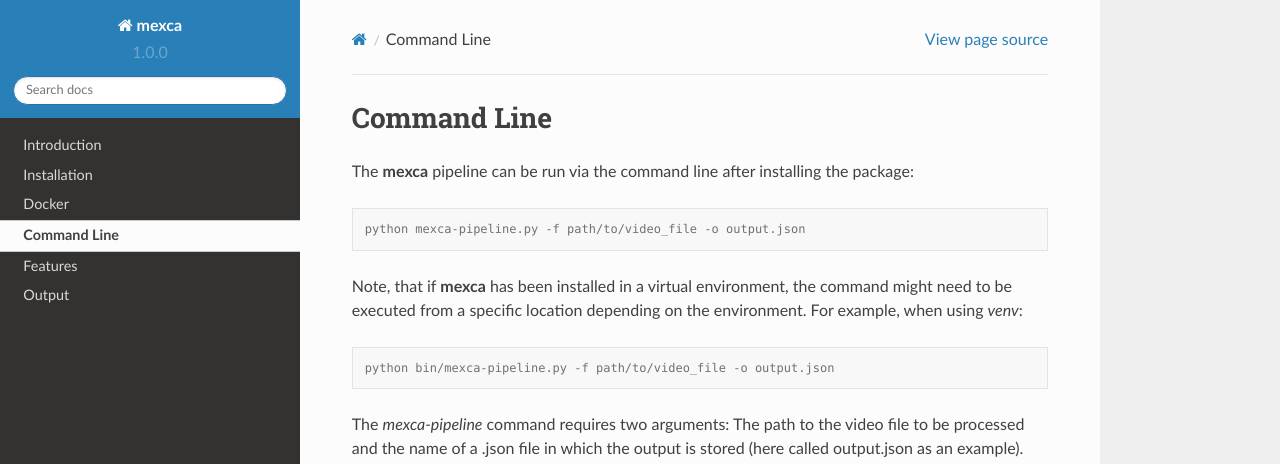
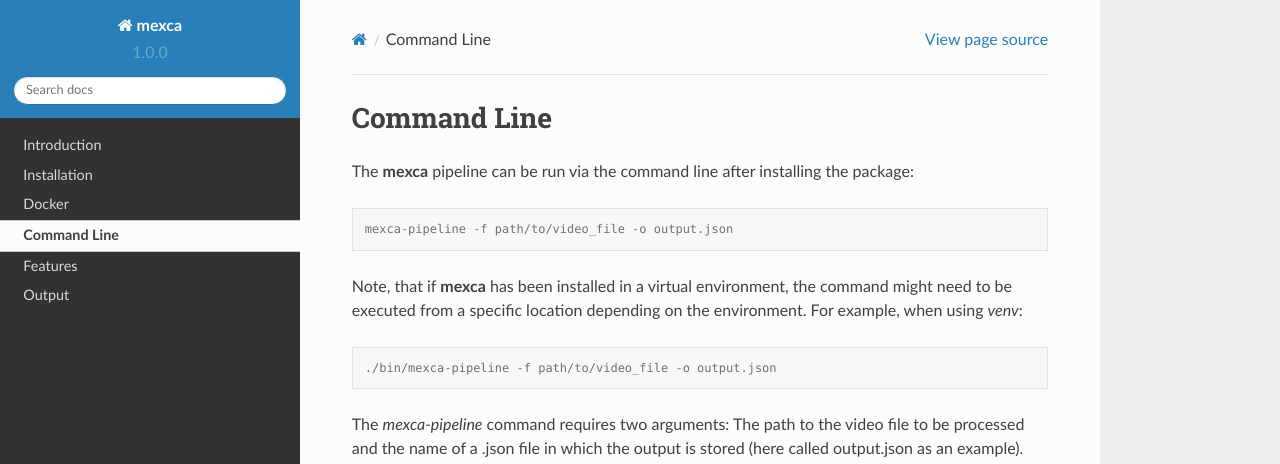
Before and after one commit to mexca/mexca, a Sphinx documentation site: the page built from docs/command_line.rst, in a window 1280 px wide and 1082 px high. Shown: the top 464 px of the window. Built offline with Sphinx 7.4.7 and the Read the Docs theme 2.0.0, drawn with Linux system fonts in a browser that asks for light colours.

Commit message:
Update docs and Dockerfile to new command line script

```diff
--- a/docs/command_line.rst
+++ b/docs/command_line.rst
@@ -5,14 +5,14 @@
 
 .. code-block:: console
 
-  python mexca-pipeline.py -f path/to/video_file -o output.json
+  mexca-pipeline -f path/to/video_file -o output.json
 
 Note, that if **mexca** has been installed in a virtual environment, the command might need to be executed from a specific location depending on the environment.
 For example, when using `venv`:
 
 .. code-block:: console
 
-  python bin/mexca-pipeline.py -f path/to/video_file -o output.json
+  ./bin/mexca-pipeline -f path/to/video_file -o output.json
 
 The `mexca-pipeline` command requires two arguments: The path to the video file to be processed and the name of a .json file in which the output is stored (here called output.json as an example). **Note**: Currently, the output file must be .json format.
 Furthermore, the script can be run with additional arguments (run the scirpt with the `-h` or `--help` argument):
```
Also changed, not shown: 1 other file.
